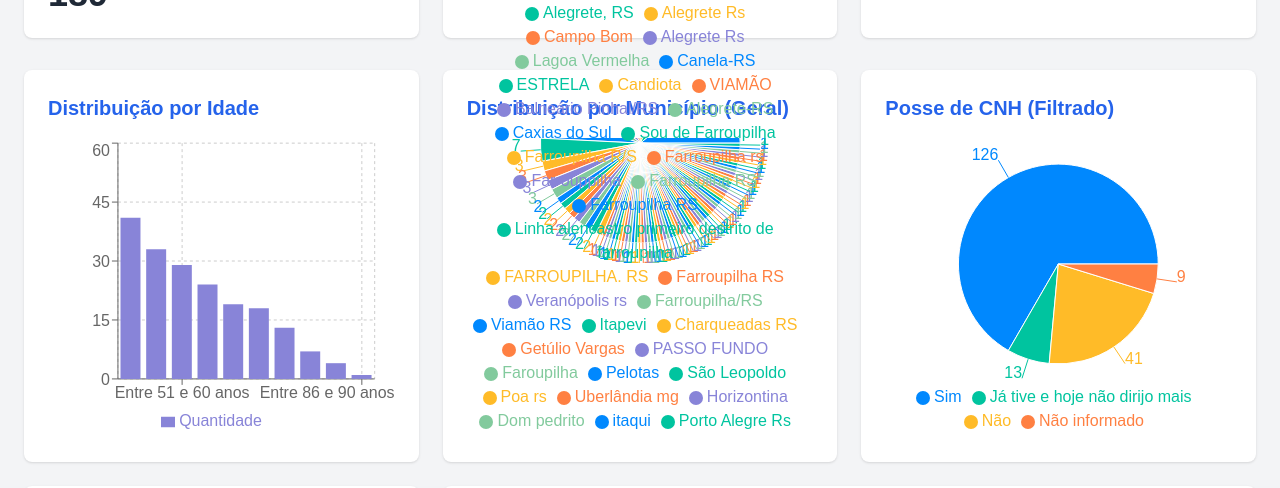
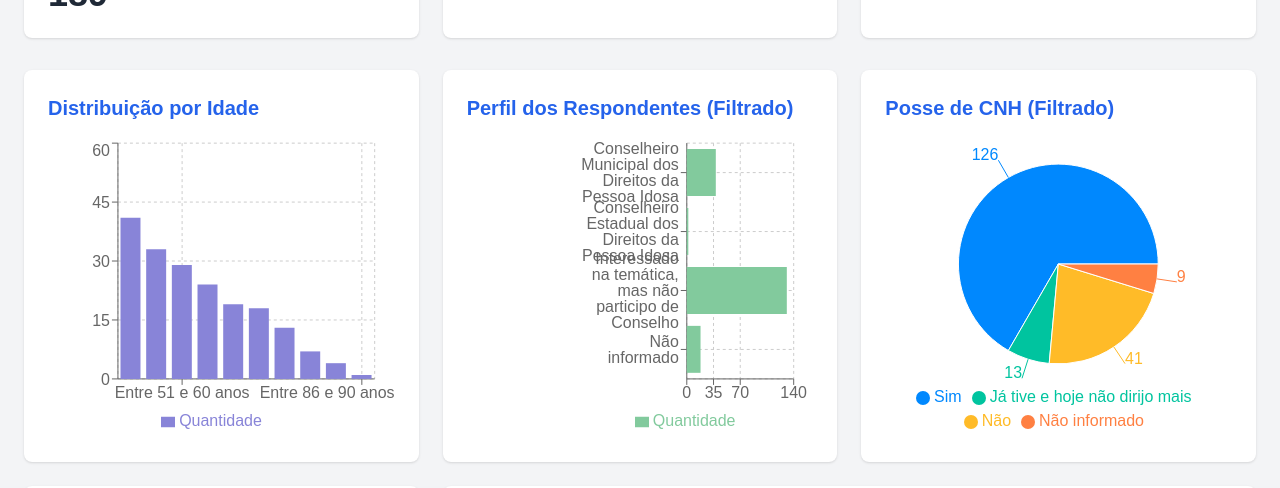
Before and after one commit to mmv-1975/dashboard_idoso, a Next.js app: page / in a window 1280 px wide. Shown: the part 186-674 px from the top of the page. Built offline with nearby package versions, Linux system fonts and the light colour scheme.

Commit message:
Update page.tsx

```diff
--- a/src/app/page.tsx
+++ b/src/app/page.tsx
@@ -215,7 +215,7 @@ const HomePage: React.FC = () => {
           </ResponsiveContainer>
         </div>
 
-        <div className="bg-white p-6 rounded-lg shadow col-span-1 md:col-span-2 lg:col-span-1">
+        {/*<div className="bg-white p-6 rounded-lg shadow col-span-1 md:col-span-2 lg:col-span-1">
           <h3 className="text-xl font-semibold mb-4 text-blue-600">Distribuição por Município (Geral)</h3>
           <ResponsiveContainer width="100%" height={300}>
             <PieChart>
@@ -228,9 +228,9 @@ const HomePage: React.FC = () => {
               <Legend />
             </PieChart>
           </ResponsiveContainer>
-        </div>
+        </div>*/}
 
-        {/*<div className="bg-white p-6 rounded-lg shadow col-span-1 md:col-span-2 lg:col-span-1">
+        <div className="bg-white p-6 rounded-lg shadow col-span-1 md:col-span-2 lg:col-span-1">
           <h3 className="text-xl font-semibold mb-4 text-blue-600">Perfil dos Respondentes (Filtrado)</h3>
           <ResponsiveContainer width="100%" height={300}>
             <BarChart data={filteredDistribuicaoPerfilData} layout="vertical" margin={{ top: 5, right: 20, left: 120, bottom: 5 }}>
@@ -242,7 +242,7 @@ const HomePage: React.FC = () => {
               <Bar dataKey="value" fill="#82ca9d" name="Quantidade" />
             </BarChart>
           </ResponsiveContainer>
-        </div>*/}
+        </div>
 
         <div className="bg-white p-6 rounded-lg shadow col-span-1 md:col-span-2 lg:col-span-1">
           <h3 className="text-xl font-semibold mb-4 text-blue-600">Posse de CNH (Filtrado)</h3>
```
